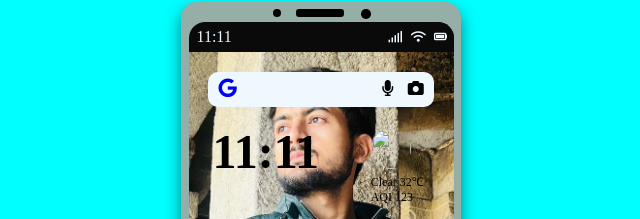
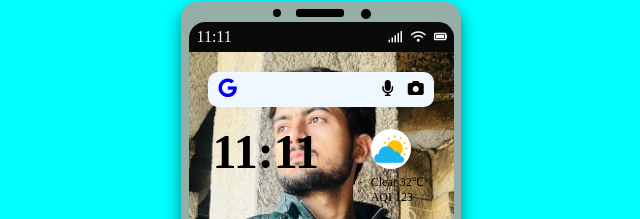
Before and after one commit to ZakirTqvi/mobile-UI, a plain HTML site: page index.html in a window 1280 px wide. Shown: the part 143-362 px from the top of the page, without its empty margins (319-959 px from the left). Drawn offline with Linux system fonts and the light colour scheme; files whose address does not match are found by name.

Commit message:
Update index.html

```diff
--- a/index.html
+++ b/index.html
@@ -46,7 +46,7 @@
                     </div>
 
                     <div class="weather">
-                        <img src="./images/weather1.png">
+                        <img src="weather1.png">
                         <p class="weather-text clear">Clear 32&#8451;</p>
                         <p class="weather-text">AQI 123</p>
                         <p></p>
```
